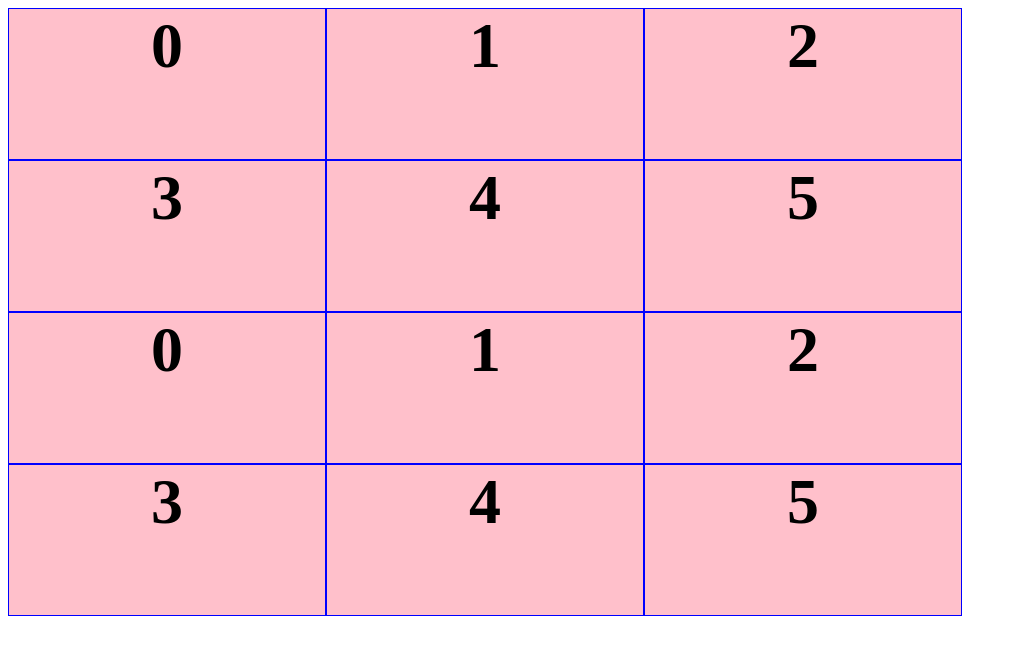
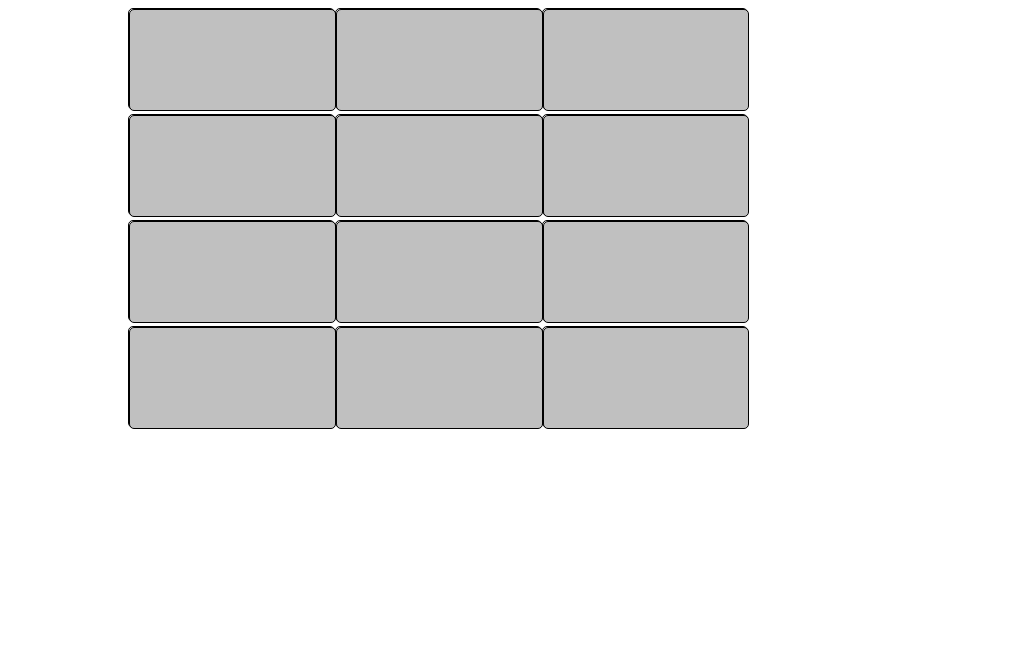
Before and after one commit to sbayart/memory, a plain HTML site: page index.html in a window 1280 px wide. Shown: the whole page, without its empty margins (0-1017 px from the left). Drawn offline with Linux system fonts and the light colour scheme.

Commit message:
Les cartes se retournent (toutes...)!!!!

```diff
--- a/css/style.css
+++ b/css/style.css
@@ -1,10 +1,49 @@
+body {
+    width: 80%;
+    margin-left: auto;
+    margin-right: auto;
+}
+
+section {
+    width: 80%;
+}
+.masque {
+    width: 100%;
+    display: inline-block;
+    height: 100%;
+    border: solid 1px black;
+    background-color: silver;
+    min-height: 100%;
+    position: absolute;
+    top:0;
+    left: 0;
+    border-radius: 5px;
+}
+/*.masque:active {
+    display: none;
+}*/
 .card {
     width: 25%;
-    display: inline-block;
+    display: inline-block;;
+    height: 100px;
+    position: relative;
+    border: solid 1px black;
+    border-radius: 5px;
+}
+/*.card:active {
+    border: solid 1px blue;
+    background-color: gold;
+    text-align: center;
+    font-weight: bold;
+}*/
+.valeur {
+    width: 100%;
+    display: inline-block;;
     height: 150px;
-    border: solid 1px blue;
-    background-color: pink;
     text-align: center;
     font-weight: bold;
     font-size: 4em;
+    top:0;
+    left: 0;
+    position: absolute;
 }
--- a/index.html
+++ b/index.html
@@ -7,9 +7,7 @@
     </head>
     <body>
         <section id="board">
-            <div class="">
 
-            </div>
 
         </section>
 
--- a/js/script.js
+++ b/js/script.js
@@ -5,9 +5,20 @@ var boardElement = document.getElementById("board");
 for (var j = 0; j<2; j++) {
     for (var i = 0; i < cardsNumber/2; i++) {
         var cardElement = document.createElement("div");
-        cardElement.innerHTML = i;
         cardElement.className = "card";
         boardElement.appendChild(cardElement);
-    }
+
+        var cardValeurElement = document.createElement("div");
+        cardValeurElement.innerHTML = i;
+        cardValeurElement.className = "valeur";
+        cardElement.appendChild(cardValeurElement);
+
+        var cardCacheElement = document.createElement("div");
+        cardCacheElement.className = "masque";
+        cardElement.appendChild(cardCacheElement);
+
+        cardCacheElement.addEventListener("click", function(){
+            this.style.display="none";
+    });
 }
-i.addEventListener("click",changeClass)
+}
```
